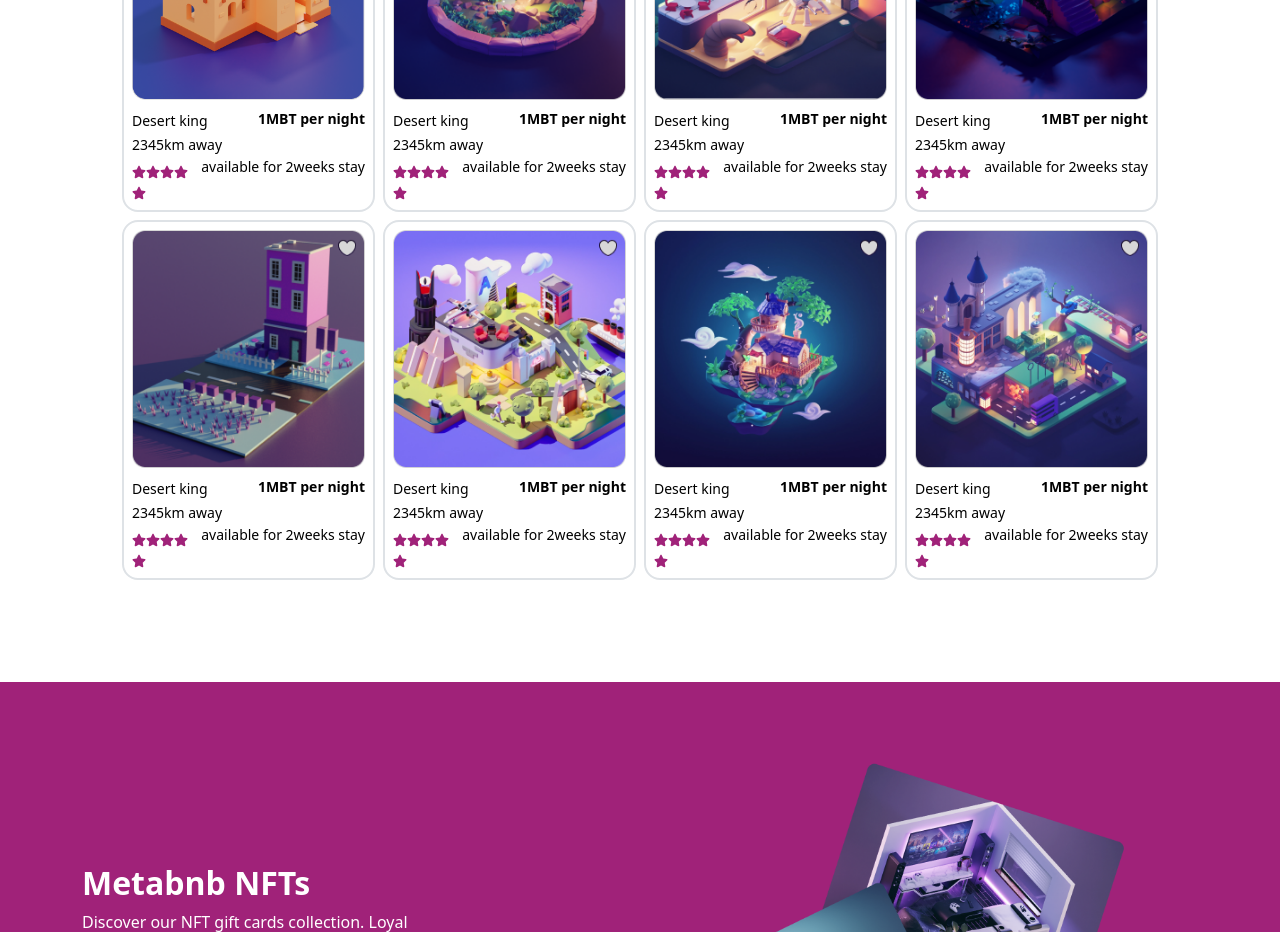
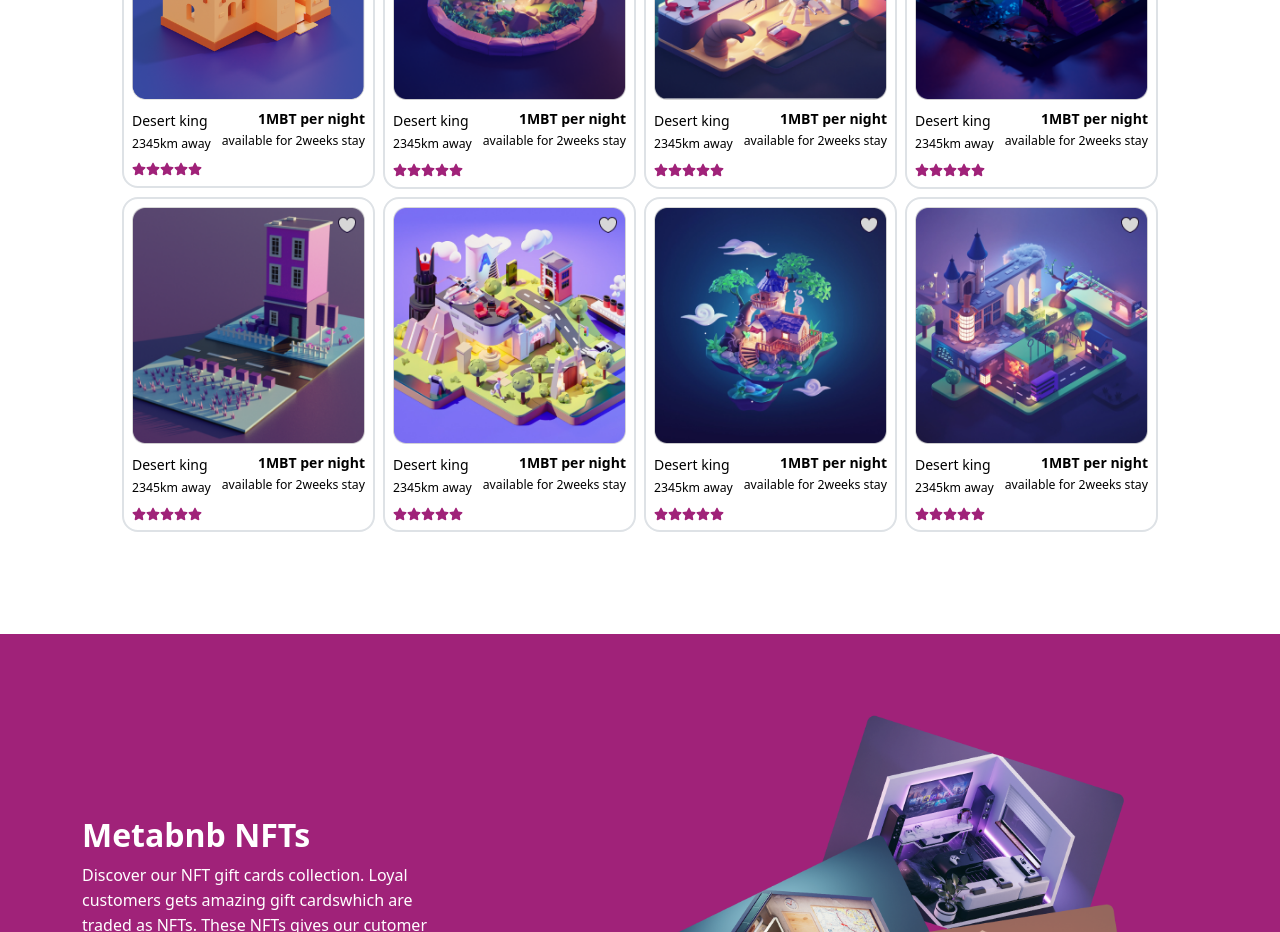
Before and after one commit to aipohruth/zurimeta, a React (Create React App) app: page / in a window 1280 px wide. Shown: the part 960-1892 px from the top of the page. Built offline with nearby package versions, Linux system fonts and the light colour scheme; a web font is replaced by a local one.

Commit message:
Fix a bug

```diff
--- a/src/components/Card.js
+++ b/src/components/Card.js
@@ -13,7 +13,7 @@ const Card = ({ title, price, distance, time, logo }) => {
           <span className="small text-black">{title}</span>
           <span className="small text-black float-end fw-semibold">{price}</span>
         </div>
-        <div>
+        <div className="dis-time">
           <span className="small text-black">{distance}</span>
           <span className="small mb-4 fs-10 float-end text-black">{time}</span>
         </div>
```
